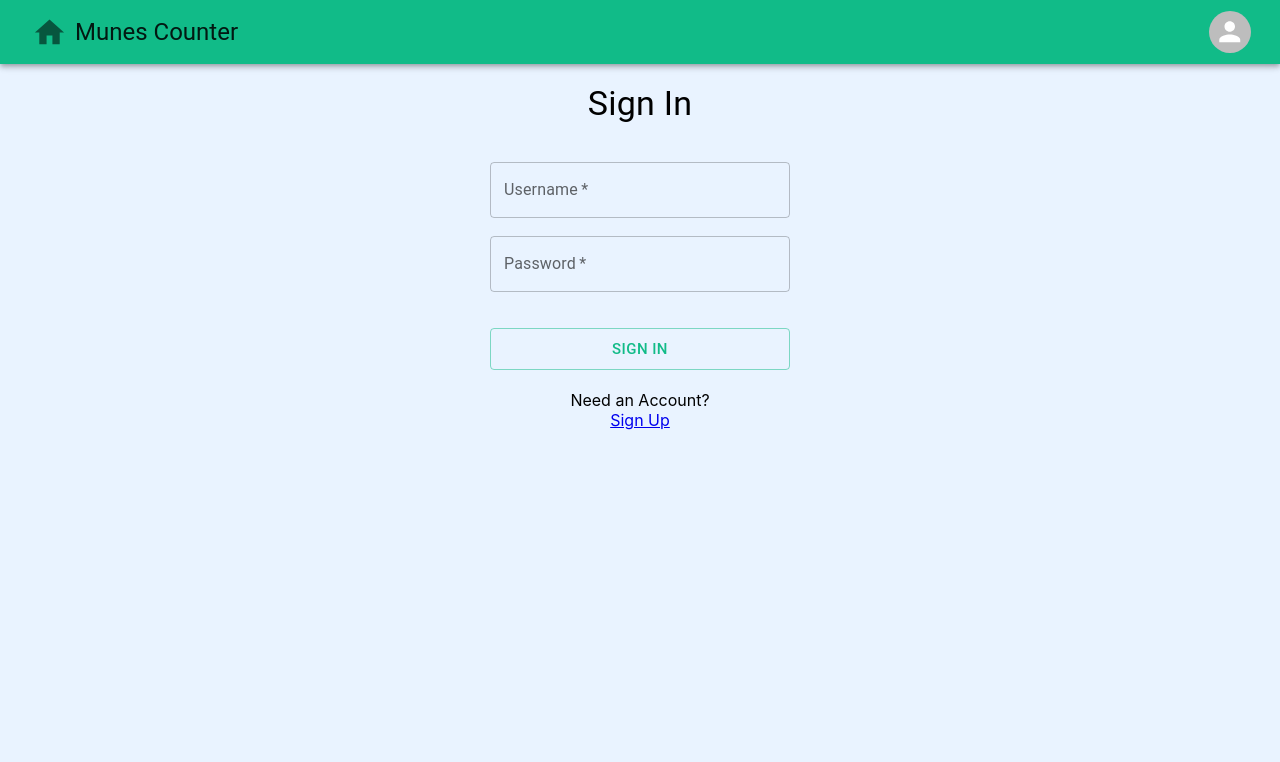
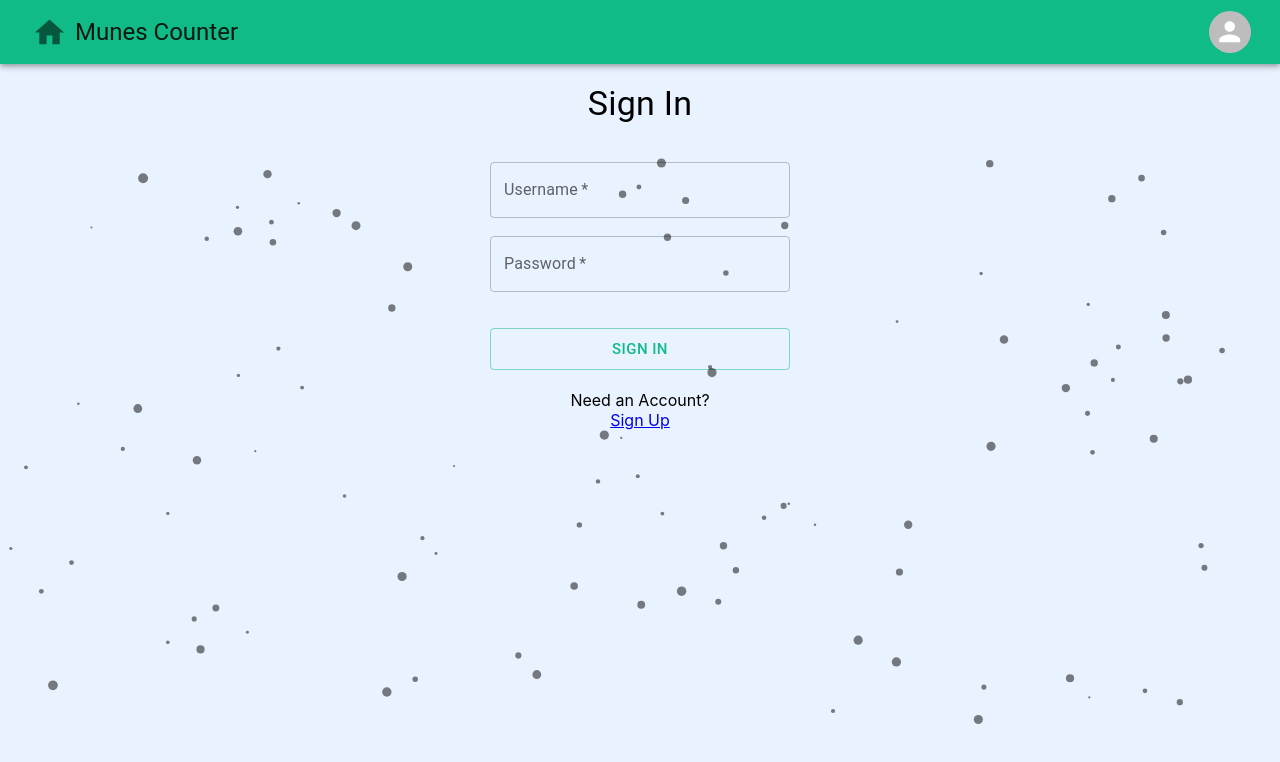
Before and after one commit to vladislavlad/munes-counter, a React (Create React App) app: page /login in a window 1280 px wide. Shown: the top 762 px of the page. Built offline with nearby package versions, Linux system fonts and the light colour scheme; no server answers.

Commit message:
ParticlesFooter alpha

```diff
--- a/package.json
+++ b/package.json
@@ -12,12 +12,15 @@
     "@testing-library/jest-dom": "^6.4.2",
     "@testing-library/react": "^14.2.1",
     "@testing-library/user-event": "^14.5.2",
+    "@tsparticles/react": "^3.0.0",
+    "@tsparticles/slim": "^3.5.0",
     "axios": "^1.6.8",
     "moment": "^2.30.1",
     "react": "^18.2.0",
     "react-dom": "^18.2.0",
     "react-router-dom": "^6.22.3",
     "react-scripts": "^5.0.1",
+    "react-tsparticles": "^2.12.2",
     "web-vitals": "^3.5.2"
   },
   "scripts": {
--- a/src/compoments/Layout.js
+++ b/src/compoments/Layout.js
@@ -1,6 +1,7 @@
 import { Outlet } from "react-router-dom"
 import NavBar from "./navbar/NavBar";
 import React from "react";
+import ParticlesFooter from "./footer/ParticlesFooter";
 
 const Layout = () => {
 
@@ -9,6 +10,7 @@
             <div className="App-Canvas">
                 <NavBar className="App-NavBar"/>
                 <Outlet/>
+                <ParticlesFooter/>
             </div>
         </main>
     )
--- /dev/null
+++ b/src/compoments/footer/ParticlesFooter.js
@@ -0,0 +1,118 @@
+import Particles, { initParticlesEngine } from "@tsparticles/react";
+import React, { useEffect, useMemo, useState } from "react";
+import { loadSlim } from "@tsparticles/slim";
+import { Container } from "@mui/material";
+
+const ParticlesFooter = () => {
+
+    const [init, setInit] = useState(false);
+
+    // this should be run only once per application lifetime
+    useEffect(() => {
+        initParticlesEngine(async (engine) => {
+            // you can initiate the tsParticles instance (engine) here, adding custom shapes or presets
+            // this loads the tsparticles package bundle, it's the easiest method for getting everything ready
+            // starting from v2 you can add only the features you need reducing the bundle size
+            //await loadAll(engine);
+            //await loadFull(engine);
+            await loadSlim(engine);
+            //await loadBasic(engine);
+        }).then(() => {
+            setInit(true);
+        });
+    }, []);
+
+    const particlesLoaded = (container) => {
+        console.log(container);
+    };
+
+    const options = useMemo(
+        () => ({
+            background: {
+                opacity: 1,
+            },
+            fullScreen: { enable: false, zIndex: 0 },
+            fpsLimit: 120,
+            interactivity: {
+                events: {
+                    onClick: {
+                        enable: true,
+                        mode: "push",
+                    },
+                    onHover: {
+                        enable: true,
+                        mode: "repulse",
+                    },
+                },
+                modes: {
+                    push: {
+                        quantity: 2,
+                    },
+                    repulse: {
+                        distance: 0,
+                        duration: 0,
+                    },
+                    bounce: {
+                        enable: true,
+                    },
+                },
+            },
+            particles: {
+                color: {
+                    value: "#000000",
+                },
+                links: {
+                    color: "#000000",
+                    distance: 150,
+                    enable: false,
+                    opacity: 0.5,
+                    width: 1,
+                },
+                move: {
+                    direction: "top",
+                    enable: true,
+                    outModes: {
+                        default: "bounce",
+                    },
+                    random: false,
+                    speed: 0.5,
+                    straight: false,
+                },
+                number: {
+                    density: {
+                        enable: false,
+                    },
+                    value: 100,
+                },
+                opacity: {
+                    value: 0.5,
+                },
+                shape: {
+                    type: "circle",
+                },
+                size: {
+                    value: { min: 1, max: 5 },
+                },
+            },
+            detectRetina: true,
+        }),
+        [],
+    );
+
+    return (
+        <React.Fragment>
+            <Container
+                maxWidth="false"
+                disableGutters
+                sx={ { position: 'fixed', bottom: 0, height: "200" } }>
+                <Particles
+                    id="tsparticles"
+                    options={ options }
+                    particlesLoaded={ particlesLoaded }
+                />
+            </Container>
+        </React.Fragment>
+    )
+}
+
+export default ParticlesFooter;
```
Also changed, not shown: 1 other file (tests, documents, lock files or other folders).
